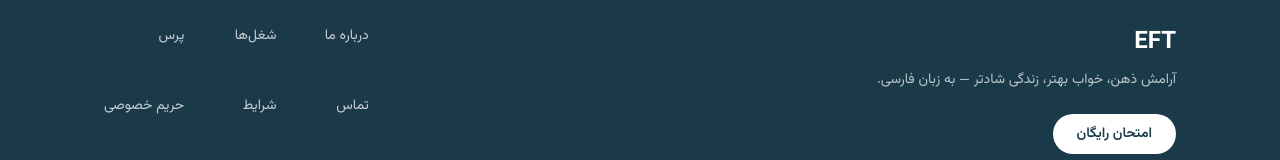
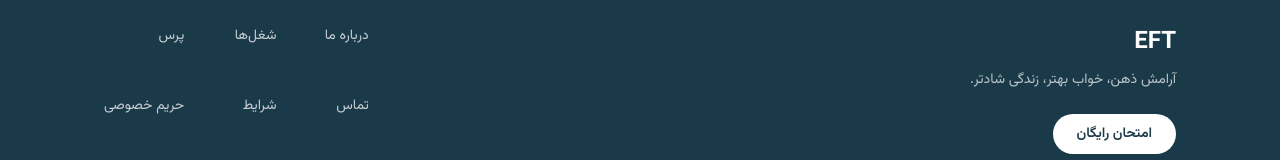
Before and after one commit to Sogand-mohamadiPour/eftTask1, a Next.js app: page / in a window 1280 px wide. Shown: the part 3898-4058 px from the top of the page. Built offline with nearby package versions, Linux system fonts and the light colour scheme.

Commit message:
final changes

```diff
--- a/app/layout.tsx
+++ b/app/layout.tsx
@@ -20,7 +20,7 @@ export default function RootLayout({
   children: React.ReactNode;
 }>) {
   return (
-    <html lang="fa" dir="rtl" className={vazirmatn.variable}>
+    <html lang="en" dir="rtl" className={vazirmatn.variable}>
       <body className={`${vazirmatn.className} min-h-full antialiased`}>
         <Header />
         {children}
--- a/components/Header.jsx
+++ b/components/Header.jsx
@@ -32,6 +32,7 @@ export default function Header() {
               width={120}
               height={40}
               className="h-9 w-auto sm:h-10"
+              priority
             />
           ) : (
             <span className="rounded-lg bg-white/95 px-2 py-1 shadow-md ring-1 ring-white/40">
@@ -41,6 +42,7 @@ export default function Header() {
                 width={120}
                 height={40}
                 className="h-9 w-auto sm:h-10"
+                priority
               />
             </span>
           )}
--- a/components/home/SiteFooter.jsx
+++ b/components/home/SiteFooter.jsx
@@ -8,7 +8,7 @@ export default function SiteFooter() {
           <div>
             <p className="text-2xl font-bold">EFT</p>
             <p className="mt-3 max-w-sm text-sm text-white/70">
-              آرامش ذهن، خواب بهتر، زندگی شادتر — به زبان فارسی.
+              آرامش ذهن، خواب بهتر، زندگی شادتر.
             </p>
             <Link
               href="#start"
```
